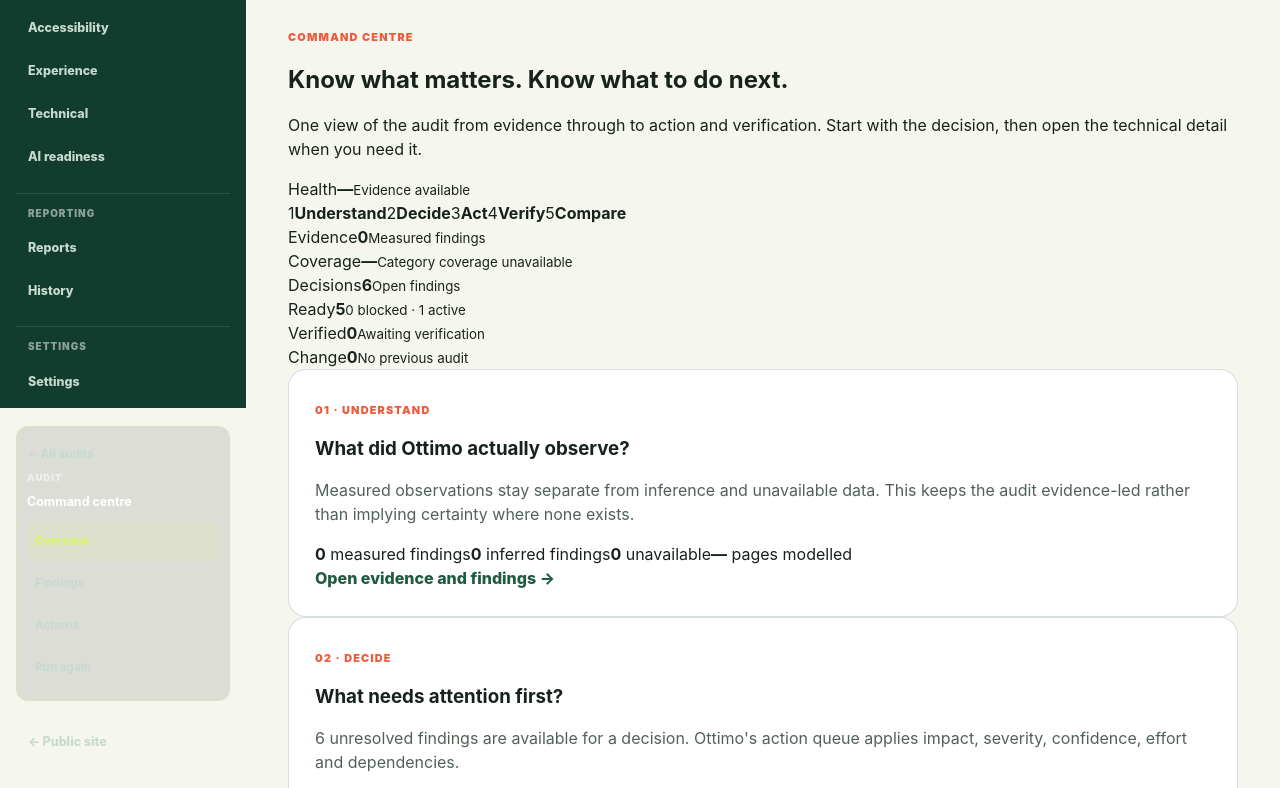
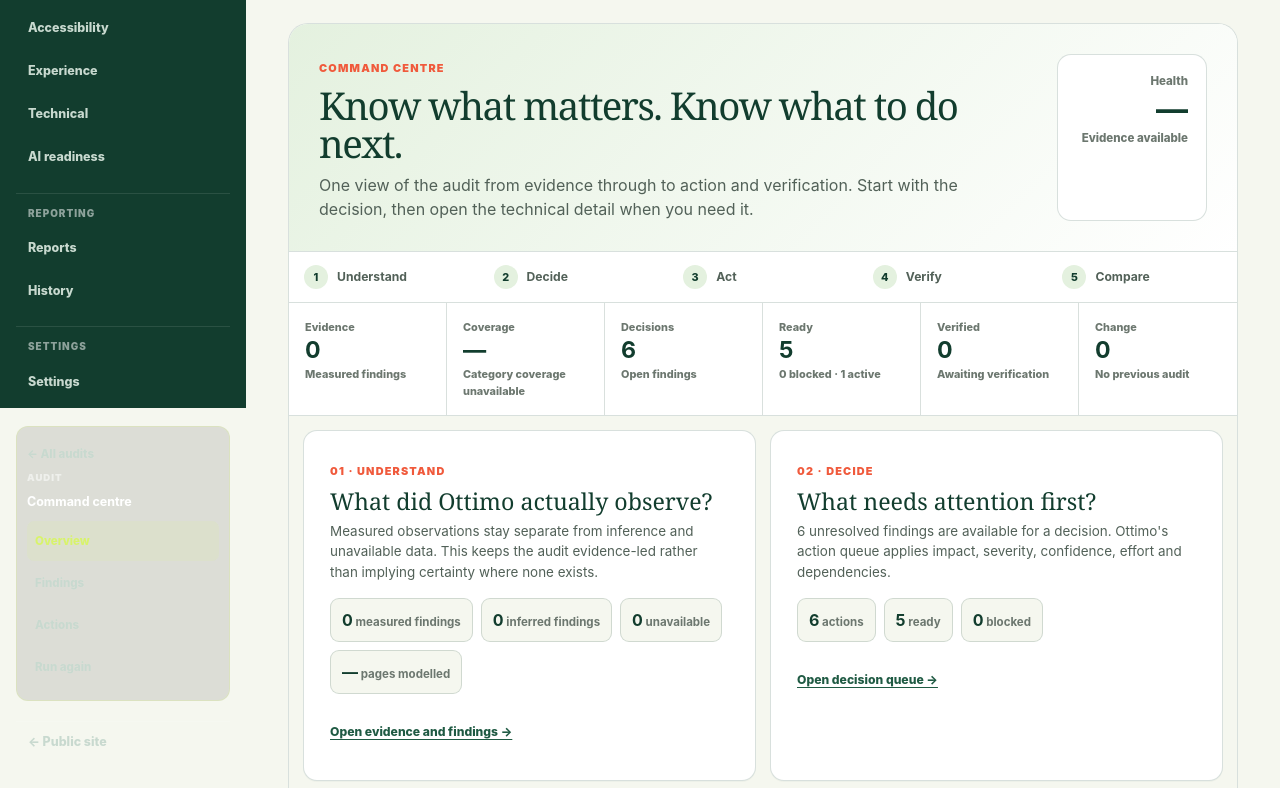
Before and after one commit to ottimosite/ottimo, a React (Vite) app: page /app/audits/audit-harbour-pine in a window 1280 px wide. Shown: the part 392-1180 px from the top of the page. Built offline with nearby package versions, Linux system fonts and the light colour scheme.

Commit message:
feat: style audit command centre 2.0

```diff
--- a/src/styles/audit-expansion.css
+++ b/src/styles/audit-expansion.css
@@ -1 +1,33 @@
 .audit-evidence-grid{display:grid;grid-template-columns:1.35fr .65fr;gap:18px}.screenshot-card{min-width:0}.screenshot-frame{background:#e7eee3;border:1px solid var(--line);border-radius:14px;overflow:auto;max-height:720px;margin:20px 0 10px;display:grid;place-items:start center}.screenshot-frame img{display:block;width:100%;height:auto;min-height:220px;object-fit:contain}.screenshot-card small{color:var(--muted)}.profile-list{display:grid;gap:16px;margin-top:24px}.profile-list span{display:flex;justify-content:space-between;gap:16px;border-bottom:1px solid var(--line);padding-bottom:12px;color:var(--muted)}.profile-list strong{color:var(--green-dark);font-size:1.15rem}.audit-stat-grid{grid-template-columns:repeat(4,1fr)}@media(max-width:900px){.audit-evidence-grid{grid-template-columns:1fr}.audit-stat-grid{grid-template-columns:repeat(4,1fr)}}@media(max-width:700px){.audit-stat-grid{grid-template-columns:repeat(2,1fr)}.profile-list span{align-items:flex-start;flex-direction:column;gap:4px}}
+
+/* Audit command centre 2.0 */
+.audit-centre-v2{border:1px solid var(--line);border-radius:20px;background:#fff;overflow:hidden}
+.audit-centre-v2__hero{display:grid;grid-template-columns:minmax(0,1fr) auto;gap:28px;padding:30px;background:linear-gradient(135deg,var(--mint),#fff)}
+.audit-centre-v2__hero h2{margin:8px 0 10px;color:var(--forest);font:normal clamp(1.8rem,3vw,2.6rem)/1 Georgia,serif;letter-spacing:-.04em}
+.audit-centre-v2__hero p{max-width:760px;margin:0;color:var(--ink-soft)}
+.audit-centre-v2__health{min-width:150px;padding:18px;border:1px solid var(--line);border-radius:14px;background:#fff;text-align:right}
+.audit-centre-v2__health span,.audit-centre-v2__health small{display:block;color:var(--muted);font-size:.72rem;font-weight:800}
+.audit-centre-v2__health strong{display:block;margin:4px 0;color:var(--forest);font-size:2rem;line-height:1}
+.audit-centre-v2__steps{display:grid;grid-template-columns:repeat(5,1fr);border-top:1px solid var(--line);border-bottom:1px solid var(--line)}
+.audit-centre-v2__steps a{display:flex;align-items:center;gap:9px;padding:13px 15px;color:var(--ink-soft);font-size:.76rem;font-weight:850}
+.audit-centre-v2__steps a:hover,.audit-centre-v2__steps a:focus-visible{background:var(--lime);color:var(--forest)}
+.audit-centre-v2__steps span{display:grid;place-items:center;width:24px;height:24px;border-radius:50%;background:var(--mint);color:var(--forest);font-size:.68rem}
+.audit-centre-v2__summary{display:grid;grid-template-columns:repeat(6,1fr);border-bottom:1px solid var(--line)}
+.audit-centre-v2__summary article{padding:16px;border-right:1px solid var(--line)}
+.audit-centre-v2__summary article:last-child{border-right:0}
+.audit-centre-v2__summary span,.audit-centre-v2__summary small{display:block;color:var(--muted);font-size:.68rem;font-weight:800}
+.audit-centre-v2__summary strong{display:block;margin:4px 0;color:var(--forest);font-size:1.45rem;line-height:1}
+.audit-centre-v2__grid{display:grid;grid-template-columns:repeat(2,minmax(0,1fr));gap:14px;padding:14px;background:var(--cream)}
+.audit-centre-v2__grid .card{border-radius:14px}
+.audit-centre-v2__grid h3{margin:8px 0;color:var(--forest);font:normal 1.45rem/1.05 Georgia,serif}
+.audit-centre-v2__grid p{font-size:.84rem}
+.audit-centre-v2__facts{display:flex;flex-wrap:wrap;gap:8px;margin:16px 0}
+.audit-centre-v2__facts span,.audit-centre-v2__status span{padding:9px 11px;border:1px solid var(--line);border-radius:9px;background:var(--cream);color:var(--muted);font-size:.72rem;font-weight:750}
+.audit-centre-v2__facts strong,.audit-centre-v2__status strong{color:var(--forest);font-size:1rem}
+.audit-centre-v2__status{display:flex;flex-wrap:wrap;gap:8px;margin:16px 0}
+.audit-centre-v2__link{display:inline-flex;min-height:44px;align-items:center;color:var(--forest);font-size:.76rem;font-weight:900;text-decoration:underline;text-underline-offset:3px}
+.audit-centre-v2__link:focus-visible,.audit-centre-v2__steps a:focus-visible{outline:3px solid var(--lime);outline-offset:2px}
+@media(max-width:1000px){.audit-centre-v2__summary{grid-template-columns:repeat(3,1fr)}.audit-centre-v2__summary article:nth-child(3n){border-right:0}}
+@media(max-width:760px){.audit-centre-v2__hero{grid-template-columns:1fr;padding:22px}.audit-centre-v2__health{text-align:left}.audit-centre-v2__steps{grid-template-columns:1fr 1fr}.audit-centre-v2__summary{grid-template-columns:repeat(2,1fr)}.audit-centre-v2__summary article:nth-child(3n){border-right:1px solid var(--line)}.audit-centre-v2__summary article:nth-child(2n){border-right:0}.audit-centre-v2__grid{grid-template-columns:1fr;padding:10px}}
+@media(max-width:480px){.audit-centre-v2__steps{grid-template-columns:1fr}.audit-centre-v2__summary{grid-template-columns:1fr}.audit-centre-v2__summary article{border-right:0;border-bottom:1px solid var(--line)}.audit-centre-v2__summary article:last-child{border-bottom:0}}
+@media(prefers-reduced-motion:reduce){.audit-centre-v2 *{scroll-behavior:auto}}
```
